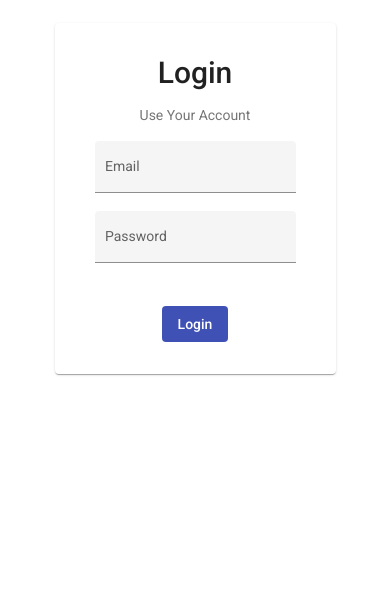
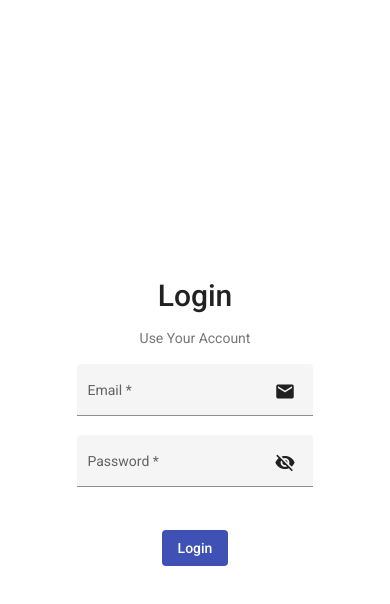
Before and after one commit to khasogi27/hrm, an Angular app: page /auth/login in a window 390 px wide. Shown: the top 604 px of the page. Built offline with nearby package versions, Linux system fonts and the light colour scheme.

Commit message:
login done

```diff
--- a/src/app/auth/auth.service.ts
+++ b/src/app/auth/auth.service.ts
@@ -7,16 +7,30 @@ import { LocalService } from '@share/services/local.service';
 })
 export class AuthService {
 
+  private sessions: string = "userSessions";
+  private user: { email: string, password: string } = {
+    email: 'khasogi27@live.com',
+    password: 'rahasia'
+  }
+
   constructor(
     private router: Router,
     private localService: LocalService
   ) { }
 
-  login() {
+  login(args: { email: string, password: string }) {
+    if (JSON.stringify(args) !==JSON.stringify(this.user)) {
+      return;
+    }
+    this.localService.saveData(this.sessions, args);
     this.router.navigate(["employee"]);
   }
 
+  logout() {
+    this.localService.removeData(this.sessions);
+  }
+
   getToken() {
-    return this.localService.getData("Sessions")
+    return this.localService.getData(this.sessions);
   }
 }
--- a/src/app/routes/sessions/login/login.component.html
+++ b/src/app/routes/sessions/login/login.component.html
@@ -5,18 +5,26 @@
       <mat-card-subtitle>Use Your Account </mat-card-subtitle>
     </mat-card-header>
     <mat-card-content>
+      <form id="formId" [formGroup]="form">
         <div class="input-email">
           <mat-form-field class="example-form-field" appearance="fill">
             <mat-label>Email</mat-label>
-          <input matInput type="text">
+            <input matInput type="email" name="email" formControlName="email">
+              <button mat-icon-button matSuffix>
+                <mat-icon>email</mat-icon>
+              </button>
           </mat-form-field>
         </div>
         <div class="input-password">
           <mat-form-field class="example-form-field" appearance="fill">
             <mat-label>Password</mat-label>
-          <input matInput type="text">
+            <input matInput [type]="hidePass ? 'password' : 'text'" name="password" formControlName="password">
+              <button mat-icon-button matSuffix (click)="hidePass = !hidePass">
+                <mat-icon>{{ hidePass ? 'visibility_off' : 'visibility'}}</mat-icon>
+              </button>
           </mat-form-field>
         </div>
+      </form>
     </mat-card-content>
     <mat-card-actions>
       <button mat-flat-button color="primary" (click)="onLogin()">Login</button>
--- a/src/app/routes/sessions/login/login.component.scss
+++ b/src/app/routes/sessions/login/login.component.scss
@@ -1,6 +1,13 @@
+@media only screen and (max-width: 600px) {
+  .mat-card {
+    box-shadow: none;
+  }
+}
+
 .mat-card {
   max-width: 400px;
   padding: 40px;
+  margin: auto;
 }
 
 .mat-card-header .mat-card-title {
@@ -17,6 +24,6 @@
   display: flex;
   justify-content: center;
   width: 100%;
+  height: 100%;
   text-align: center;
-  margin: 6% auto;
 }
--- a/src/app/routes/sessions/login/login.component.ts
+++ b/src/app/routes/sessions/login/login.component.ts
@@ -1,7 +1,6 @@
 import { Component, OnInit } from '@angular/core';
-import { Router } from '@angular/router';
+import { FormBuilder, FormGroup, Validators } from '@angular/forms';
 import { AuthService } from '@auth/auth.service';
-import { LocalService } from '@share/services/local.service';
 
 @Component({
   selector: 'app-login',
@@ -10,19 +9,26 @@ import { LocalService } from '@share/services/local.service';
 })
 export class LoginComponent implements OnInit {
 
-  private user1: string = "ogi";
+  private user: { email: string, password: string };
+  public form: FormGroup;
+  public hidePass: boolean = true;
 
   constructor(
     private authService: AuthService,
-    private localService: LocalService
-  ) { }
+    private builder: FormBuilder
+  ) {
+    this.form = this.builder.group({
+      email: ["", Validators.required],
+      password: ["", Validators.required]
+    });
+  }
 
   ngOnInit(): void {
-    this.localService.saveData("Sessions", this.user1);
   }
 
   onLogin() {
-    this.authService.login();
+    this.user = this.form.value;
+    this.authService.login(this.user);
   }
 
 }
--- a/src/app/shared/services/local.service.ts
+++ b/src/app/shared/services/local.service.ts
@@ -9,7 +9,7 @@ export class LocalService {
 
   constructor() { }
 
-  saveData(key: string, value: string) {
+  saveData(key: string, value: any) {
     localStorage.setItem(key, value);
   }
 
```
Lines whose indentation alone changed are shown as unchanged.
